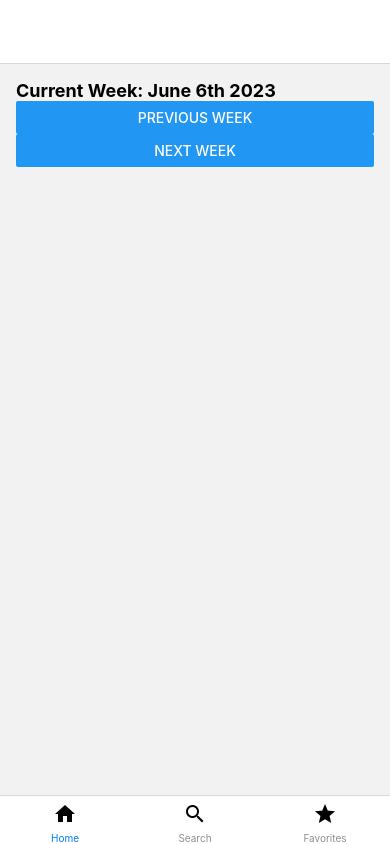
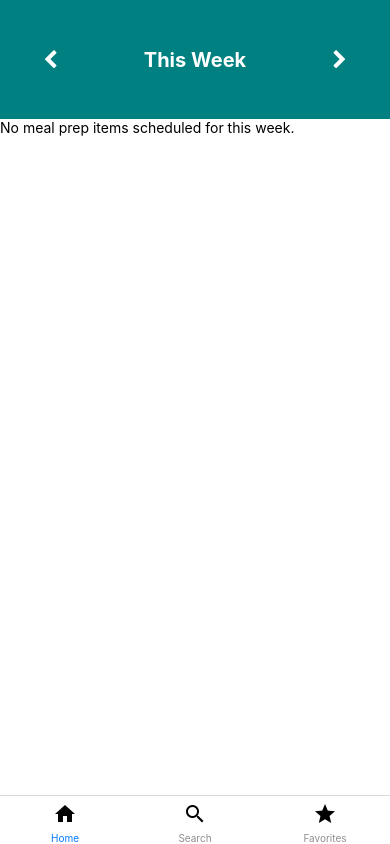
Before and after one commit to ccraig09/PrepAndPlate, a React Native app: screen /HomeScreen in a window 390 px wide. Built offline with nearby package versions, Linux system fonts and the light colour scheme.

Commit message:
added scrolltoindex

```diff
--- /dev/null
+++ b/components/CustomHeader.js
@@ -0,0 +1,53 @@
+import React from "react";
+import {
+  View,
+  Text,
+  TouchableOpacity,
+  StyleSheet,
+  SafeAreaView,
+} from "react-native";
+import Icon from "react-native-vector-icons/FontAwesome";
+
+const CustomHeader = ({ title, onLeftButtonPress, onRightButtonPress }) => {
+  return (
+    <SafeAreaView style={styles.header}>
+      <TouchableOpacity onPress={onLeftButtonPress}>
+        <Icon name="chevron-left" size={20} color="#fff" />
+      </TouchableOpacity>
+      <Text style={styles.title}>{title}</Text>
+      <TouchableOpacity onPress={onRightButtonPress}>
+        <Icon name="chevron-right" size={20} color="#fff" />
+      </TouchableOpacity>
+    </SafeAreaView>
+  );
+};
+
+const styles = StyleSheet.create({
+  header: {
+    height: "15%",
+    width: "100%",
+    flexDirection: "row",
+    justifyContent: "space-around",
+    alignItems: "center",
+    backgroundColor: "#008080",
+    paddingHorizontal: 20,
+  },
+  title: {
+    fontSize: 20,
+    color: "white",
+    fontWeight: "bold",
+  },
+  buttonText: {
+    fontSize: 16,
+    color: "white",
+  },
+});
+// Emerald Green (#2ecc71): This is a bright and vibrant green that can give your app a fresh and energetic feel.
+
+// Matcha Green (#8bd060): Inspired by matcha tea, this green color signifies natural and organic choices.
+
+// Kiwi Green (#8ee53f): A vibrant and juicy green that suggests vitality and energy.
+
+// Spinach Green (#4caf50): A shade of green that is associated with health and well-being.
+
+export default CustomHeader;
--- a/components/DummyData.js
+++ b/components/DummyData.js
@@ -1,35 +1,96 @@
 const mealPrepData = [
+  // Week 1
   {
-    date: "2023-09-11",
-    meal: "Breakfast",
-    description: "Oatmeal with berries and almond milk",
+    id: "1",
+    date: "2023-09-10",
+    timeOfDay: "Dinner",
+    title: "Grilled Chicken Salad",
+    servingSize: "2 servings",
+    prepTime: "30 minutes",
+    calories: 350,
+    rating: 5,
+    image: "https://example.com/meal1.jpg",
   },
   {
+    id: "2",
     date: "2023-09-11",
-    meal: "Lunch",
-    description: "Grilled chicken salad with vinaigrette",
+    timeOfDay: "Lunch",
+    title: "Vegetable Stir-Fry",
+    servingSize: "4 servings",
+    prepTime: "25 minutes",
+    calories: 280,
+    rating: 4.5,
+    image: "https://example.com/meal2.jpg",
   },
   {
+    id: "3",
     date: "2023-09-11",
-    meal: "Dinner",
-    description: "Baked salmon with asparagus and quinoa",
+    timeOfDay: "Dinner",
+    title: "Baked Salmon",
+    servingSize: "2 servings",
+    prepTime: "35 minutes",
+    calories: 420,
+    rating: 4.8,
+    image: "https://example.com/meal3.jpg",
   },
   {
+    id: "4",
     date: "2023-09-12",
-    meal: "Breakfast",
-    description: "Greek yogurt with honey and mixed nuts",
+    timeOfDay: "Breakfast",
+    title: "Quinoa Salad",
+    servingSize: "3 servings",
+    prepTime: "20 minutes",
+    calories: 280,
+    rating: 4.2,
+    image: "https://example.com/meal4.jpg",
   },
   {
+    id: "5",
     date: "2023-09-12",
-    meal: "Lunch",
-    description: "Vegetable stir-fry with tofu",
+    timeOfDay: "Lunch",
+    title: "Greek Salad",
+    servingSize: "2 servings",
+    prepTime: "15 minutes",
+    calories: 220,
+    rating: 4.6,
+    image: "https://example.com/meal5.jpg",
   },
   {
-    date: "2023-09-12",
-    meal: "Dinner",
-    description: "Beef stew with potatoes and carrots",
+    id: "6",
+    date: "2023-09-13",
+    timeOfDay: "Dinner",
+    title: "Pasta Primavera",
+    servingSize: "4 servings",
+    prepTime: "40 minutes",
+    calories: 380,
+    rating: 4.4,
+    image: "https://example.com/meal6.jpg",
   },
-  // Add more meal prep objects for different dates
+
+  // Week 2
+  {
+    id: "7",
+    date: "2023-09-17",
+    timeOfDay: "Lunch",
+    title: "Spinach and Feta Omelette",
+    servingSize: "2 servings",
+    prepTime: "15 minutes",
+    calories: 280,
+    rating: 4.7,
+    image: "https://example.com/meal7.jpg",
+  },
+  {
+    id: "8",
+    date: "2023-09-18",
+    timeOfDay: "Dinner",
+    title: "Teriyaki Salmon",
+    servingSize: "2 servings",
+    prepTime: "35 minutes",
+    calories: 400,
+    rating: 4.6,
+    image: "https://example.com/meal8.jpg",
+  },
+  // Add more meal prep items for different weeks and dates
 ];
 
 export default mealPrepData;
--- /dev/null
+++ b/components/SectionItem.js
@@ -0,0 +1,36 @@
+import { StyleSheet, Text, View, TouchableOpacity } from "react-native";
+import React from "react";
+
+const SectionItem = ({ item }) => {
+  return (
+    <TouchableOpacity style={styles.item}>
+      <View>
+        <Text>{item.timeOfDay}</Text>
+        <Text>{item.title}</Text>
+        <Text>{item.servingSize}</Text>
+        <Text>{item.prepTime}</Text>
+        <Text>{item.calories} calories</Text>
+        <Text>{item.rating}</Text>
+      </View>
+    </TouchableOpacity>
+  );
+};
+
+export default SectionItem;
+
+const styles = StyleSheet.create({
+  item: {
+    backgroundColor: "#f7f9f7",
+    margin: 10,
+    borderRadius: 10,
+    padding: 8,
+    shadowColor: "#000",
+    shadowOffset: {
+      width: 0,
+      height: 2,
+    },
+    shadowOpacity: 0.25,
+    shadowRadius: 4,
+    elevation: 5,
+  },
+});
--- /dev/null
+++ b/hooks/useWeekRelationship.js
@@ -0,0 +1,26 @@
+import moment from "moment";
+
+// Function to determine the week relationship
+export function useWeekRelationship(dateToCheck) {
+  const currentDate = moment();
+  const startOfThisWeek = currentDate.clone().startOf("week");
+  const endOfThisWeek = currentDate.clone().endOf("week");
+  const startOfNextWeek = startOfThisWeek.clone().add(1, "week");
+  const endOfNextWeek = endOfThisWeek.clone().add(1, "week");
+  const startOfLastWeek = startOfThisWeek.clone().subtract(1, "week");
+  const endOfLastWeek = endOfThisWeek.clone().subtract(1, "week");
+
+  if (dateToCheck.isBetween(startOfThisWeek, endOfThisWeek, null, "[]")) {
+    return "This Week";
+  } else if (
+    dateToCheck.isBetween(startOfNextWeek, endOfNextWeek, null, "[]")
+  ) {
+    return "Next Week";
+  } else if (
+    dateToCheck.isBetween(startOfLastWeek, endOfLastWeek, null, "[]")
+  ) {
+    return "Last Week";
+  } else {
+    return "Week of " + moment(dateToCheck).format("ddd MMM D");
+  }
+}
--- a/navigation/AppNavigator.js
+++ b/navigation/AppNavigator.js
@@ -19,7 +19,7 @@ function HomeStack() {
       <Stack.Screen
         name="HomeScreen"
         component={HomeScreen}
-        options={{ headerBackVisible: false, headerTitle: "" }}
+        options={{ headerShown: false, headerTitle: "" }}
       />
       <Stack.Screen name="Details" component={MealDetailsScreen} />
     </Stack.Navigator>
--- a/screens/HomeScreen.js
+++ b/screens/HomeScreen.js
@@ -590,15 +590,37 @@
 // };
 
 // export default HomeScreen;
-import React, { useState, useEffect } from "react";
+import React, { useState, useEffect, useRef } from "react";
 import { View, Text, Button, SectionList, StyleSheet } from "react-native";
 import moment from "moment";
 import mealPrepData from "../components/DummyData";
+import SectionItem from "../components/SectionItem";
+import CustomHeader from "../components/CustomHeader";
+import { useWeekRelationship } from "../hooks/useWeekRelationship";
 const HomeScreen = () => {
   const [currentWeek, setCurrentWeek] = useState(moment());
 
   const weekStart = currentWeek.clone().startOf("week");
   const weekEnd = currentWeek.clone().endOf("week");
+  const weekRelationship = useWeekRelationship(currentWeek);
+  const sectionListRef = useRef(null);
+
+  const headerText = () => {
+    switch (weekRelationship) {
+      case "This Week":
+        console.log("The date is in this week.");
+        break;
+      case "Next Week":
+        console.log("The date is in next week.");
+        break;
+      case "Last Week":
+        console.log("The date is in last week.");
+        break;
+      default:
+        console.log("The date is in another week.");
+        break;
+    }
+  };
 
   const filteredMealPrepData = mealPrepData.filter((meal) => {
     const mealDate = moment(meal.date, "YYYY-MM-DD");
@@ -608,9 +630,30 @@ const HomeScreen = () => {
   const formattedCurrentWeek = currentWeek.format("MMMM Do YYYY");
 
   useEffect(() => {
-    console.log("Current Week:", formattedCurrentWeek);
-    console.log("Meal Prep Data for Current Week:", filteredMealPrepData);
-  }, [formattedCurrentWeek, filteredMealPrepData]);
+    // Find the section index for today's date
+    const today = moment().format("ddd MMM D");
+    const todayIndex = sections.findIndex((section) => section.title === today);
+    console.log("todayIndex: " + todayIndex);
+    if (todayIndex !== -1 && sectionListRef.current) {
+      // Scroll to the section for today
+      setTimeout(() => {
+        sectionListRef.current.scrollToLocation({
+          sectionIndex: todayIndex,
+          itemIndex: 0,
+          animated: true,
+        });
+      }, 100);
+    }
+  }, []);
+
+  const getItemLayout = (_, index) => {
+    // Return the item layout information for the given index
+    return {
+      length: 60, // Replace with the actual item height
+      offset: 60 * index,
+      index,
+    };
+  };
 
   const goToPreviousWeek = () => {
     setCurrentWeek(currentWeek.clone().subtract(1, "week"));
@@ -622,7 +665,7 @@ const HomeScreen = () => {
 
   // Organize meal prep data into sections by date
   const groupedMealPrepData = filteredMealPrepData.reduce((acc, meal) => {
-    const date = moment(meal.date, "YYYY-MM-DD").format("MMMM Do YYYY");
+    const date = moment(meal.date, "YYYY-MM-DD").format("ddd MMM D");
 
     if (!acc[date]) {
       acc[date] = [];
@@ -639,25 +682,55 @@ const HomeScreen = () => {
     data: groupedMealPrepData[date],
   }));
 
+  const renderSectionHeader = ({ section }) => {
+    const sectionDate = moment(section.title, "ddd MMM D");
+    const today = moment().startOf("day");
+    const tomorrow = today.clone().add(1, "day");
+
+    if (sectionDate.isSame(today, "day")) {
+      return <Text style={styles.sectionHeader}>Today</Text>;
+    } else if (sectionDate.isSame(tomorrow, "day")) {
+      return <Text style={styles.sectionHeader}>Tomorrow</Text>;
+    } else {
+      return <Text style={styles.sectionHeader}>{section.title}</Text>;
+    }
+  };
+
+  const renderEmptySection = () => (
+    <View style={styles.sectionContainer}>
+      <Text style={styles.noData}>
+        No meal prep items scheduled for this week.
+      </Text>
+    </View>
+  );
+
   return (
     <View style={styles.container}>
-      <Text style={styles.heading}>Current Week: {formattedCurrentWeek}</Text>
-      <Button title="Previous Week" onPress={goToPreviousWeek} />
-      <Button title="Next Week" onPress={goToNextWeek} />
-
-      <SectionList
-        sections={sections}
-        keyExtractor={(item, index) => item + index}
-        renderItem={({ item }) => (
-          <View style={styles.item}>
-            <Text>Meal: {item.meal}</Text>
-            <Text>Description: {item.description}</Text>
-          </View>
-        )}
-        renderSectionHeader={({ section: { title } }) => (
-          <Text style={styles.sectionHeader}>{title}</Text>
-        )}
+      <CustomHeader
+        leftButtonText={"Back"}
+        rightButtonText={"Edit"}
+        onLeftButtonPress={goToPreviousWeek}
+        onRightButtonPress={goToNextWeek}
+        title={weekRelationship}
       />
+      <View style={styles.sectionContainer}>
+        {/* {filteredMealPrepData.length === 0 ? (
+          <Text style={styles.noData}>
+            No meal prep items scheduled for this week.
+          </Text>
+        ) : ( */}
+        <SectionList
+          ref={sectionListRef}
+          showsVerticalScrollIndicator={false}
+          sections={sections}
+          keyExtractor={(item, index) => item + index}
+          renderItem={SectionItem}
+          renderSectionHeader={renderSectionHeader}
+          ListEmptyComponent={renderEmptySection}
+          getItemLayout={getItemLayout}
+        />
+        {/* )} */}
+      </View>
     </View>
   );
 };
@@ -665,16 +738,20 @@ const HomeScreen = () => {
 const styles = StyleSheet.create({
   container: {
     flex: 1,
-    padding: 16,
+    backgroundColor: "#fff",
+    // padding: 16,
+  },
+  sectionContainer: {
+    flex: 1,
   },
   heading: {
     fontSize: 18,
     fontWeight: "bold",
   },
   sectionHeader: {
-    fontSize: 16,
+    fontSize: 20,
     fontWeight: "bold",
-    backgroundColor: "lightgray",
+    backgroundColor: "#fff",
     padding: 8,
   },
   item: {
```
